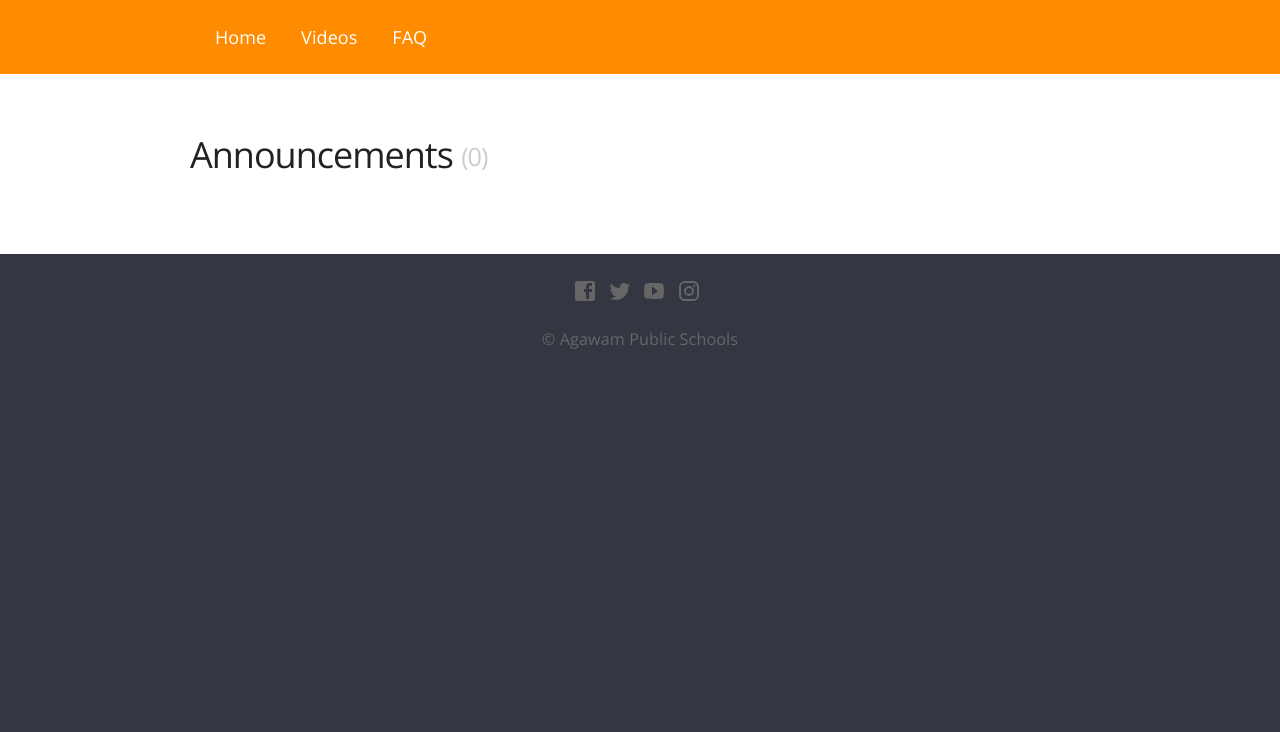
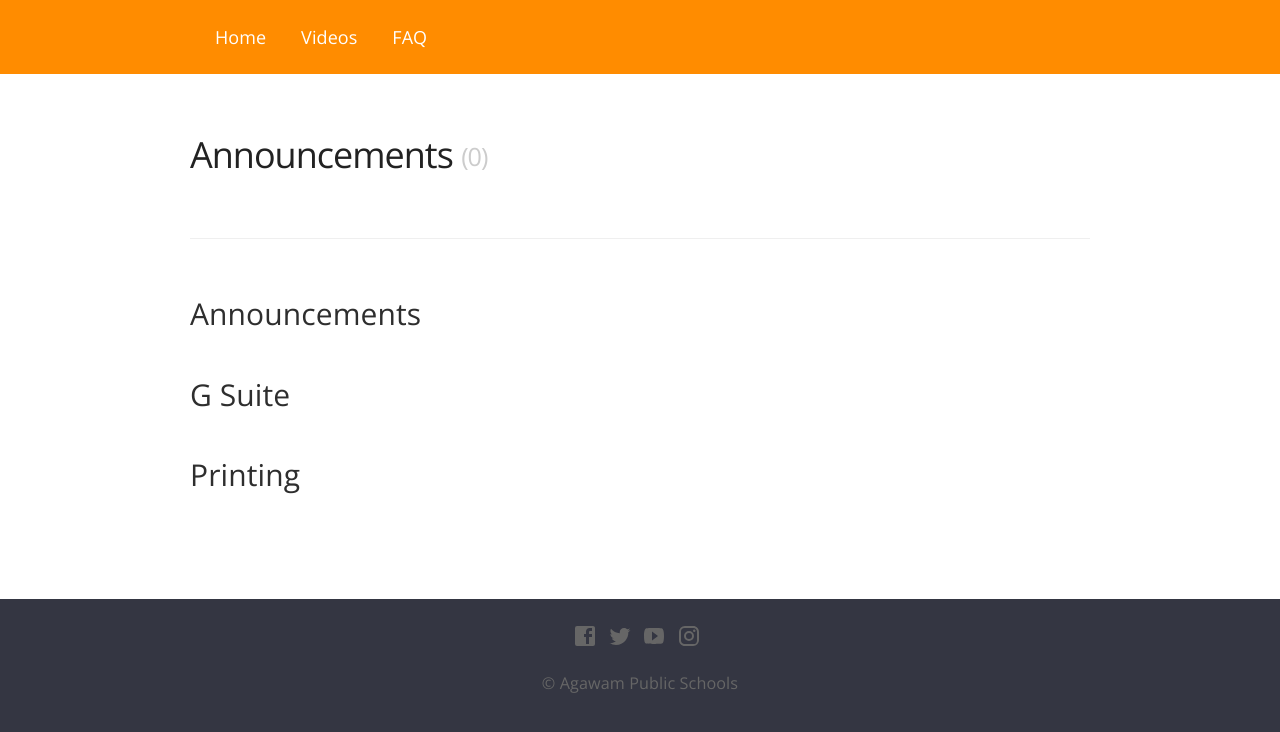
Before and after one commit to Agawam-IT/tech.agawamed.org, a Jekyll site: the page built from _pages/announcements.md, in a window 1280 px wide. Shown: the top 732 px of the page. Built offline with Jekyll 4.4.1, drawn with Linux system fonts in a browser that asks for light colours; nearby versions of some CDN libraries.

Commit message:
Update category.html

```diff
--- a/_layouts/category.html
+++ b/_layouts/category.html
@@ -9,3 +9,22 @@ layout: default
         {% include listings.html listings=posts %}
     {% endfor %}
 </div>
+
+<hr />
+
+{% assign categories = site.categories | sort %}
+	{% for category in categories %}
+		{% assign name = category[0] %}
+		{% assign posts = category[1] %}
+		{% assign size = posts | size %}
+		<section class="category">
+				<h3>
+					{{ name | replace: "-", " " }}
+				</h3>
+
+			<ul>
+				{% assign tutorials = posts | sort: "title" %}
+					<li><a href="{{ site.baseurl }}{{ tutorial.url }}">{% include document-icon.html icon=tutorial.type %}{{ tutorial.title }}</a></li>
+			</ul>
+		</section>
+	{% endfor %}
```
